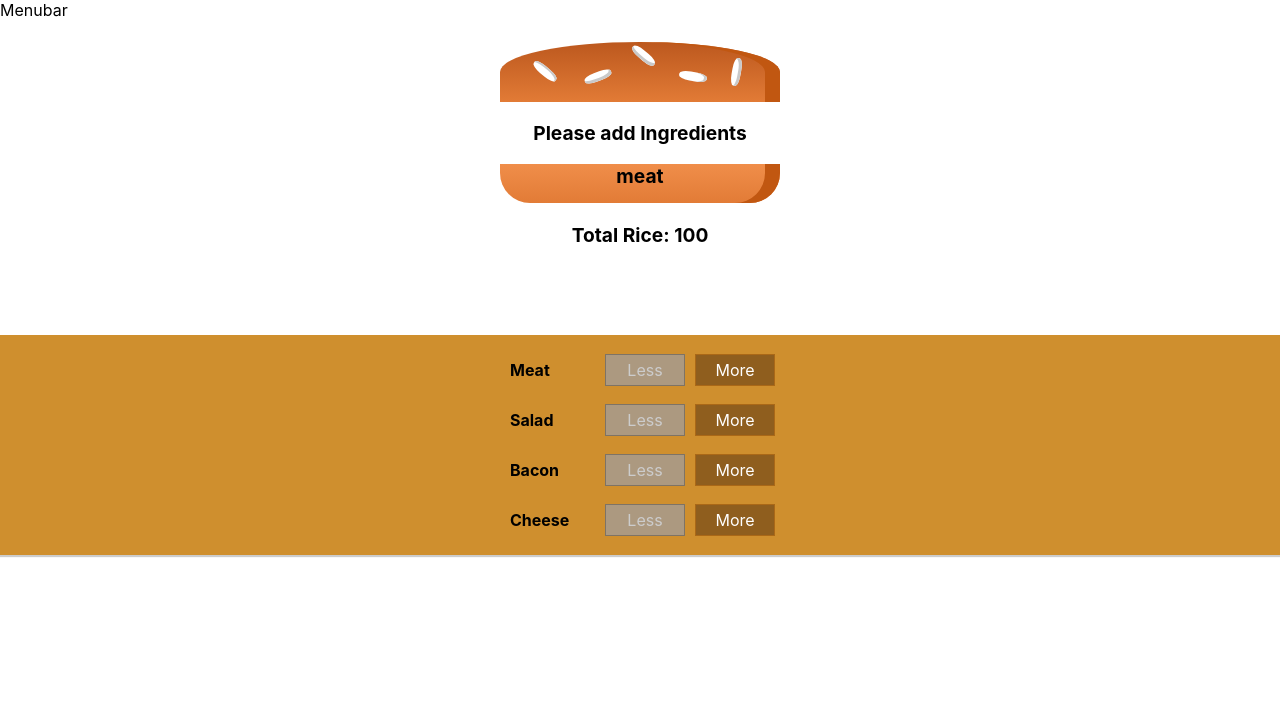
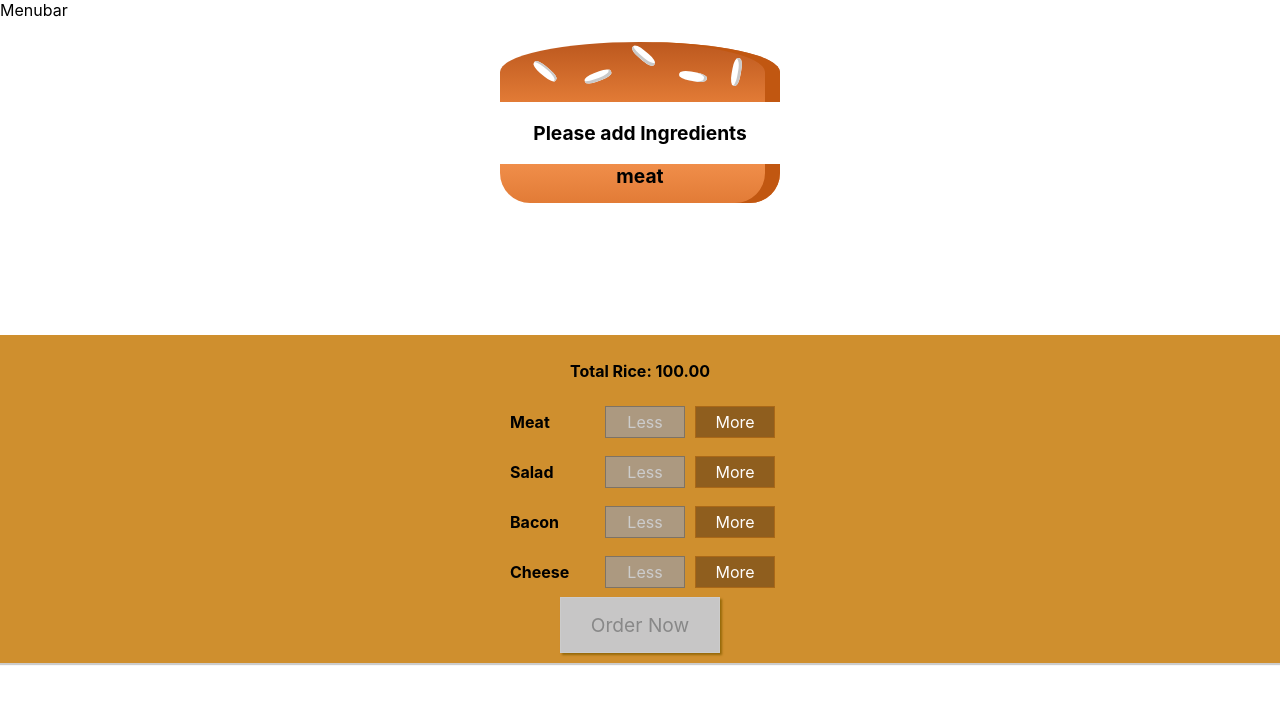
Before and after one commit to AbinPalliyil/Burger-app-React, a React app: page / in a window 1280 px wide. Shown: the top 704 px of the page. Built offline with nearby package versions, Linux system fonts and the light colour scheme.

Commit message:
Added order button

```diff
--- a/src/components/Burger/BuildControls/BuildControl/BuildControl.js
+++ b/src/components/Burger/BuildControls/BuildControl/BuildControl.js
@@ -24,6 +24,7 @@
 	added: PropTypes.func.isRequired,
 	removed: PropTypes.func.isRequired,
 	disabled: PropTypes.bool.isRequired,
+	totalPrice: PropTypes.number.isRequired,
 };
 
 export default BuildControl;
--- a/src/components/Burger/BuildControls/BuildControls.js
+++ b/src/components/Burger/BuildControls/BuildControls.js
@@ -13,6 +13,9 @@
 
 	return (
 		<div className={Classes.BuildControls}>
+			<p>
+				<strong>Total Rice: {props.totalPrice.toFixed(2)}</strong>
+			</p>
 			{controls.map((ctrls) => (
 				<BuildControl
 					added={() => props.ingedientAdded(ctrls.type)}
@@ -21,8 +24,14 @@
 					label={ctrls.label}
 					type={ctrls.type}
 					disabled={props.disabled[ctrls.type]}
+					totalPrice={props.totalPrice}
 				/>
 			))}
+			<button
+				className={Classes.OrderButton}
+				disabled={!props.purchasable}>
+				Order Now
+			</button>
 		</div>
 	);
 };
@@ -31,6 +40,8 @@
 	ingedientAdded: PropTypes.func.isRequired,
 	ingedientRemoved: PropTypes.func.isRequired,
 	disabled: PropTypes.object.isRequired,
+	totalPrice: PropTypes.number.isRequired,
+	purchasable: PropTypes.bool.isRequired,
 };
 
 export default BuildControls;
--- a/src/components/Burger/BuildControls/BuildControls.module.css
+++ b/src/components/Burger/BuildControls/BuildControls.module.css
@@ -1,10 +1,52 @@
 .BuildControls {
 	width: 100%;
-    background-color: #CF8F2E;
+	background-color: #cf8f2e;
 	display: flex;
 	flex-flow: column;
 	align-items: center;
 	padding: 10px 0;
 	margin: auto;
-    box-shadow: 0 2px 1px #CCC;
+	box-shadow: 0 2px 1px #ccc;
 }
+
+.OrderButton {
+	background-color: #dad735;
+	outline: none;
+	cursor: pointer;
+	border: 1px solid #966909;
+	color: #966909;
+	font-family: inherit;
+	font-size: 1.2em;
+	padding: 15px 30px;
+	box-shadow: 2px 2px 2px #966909;
+}
+
+.OrderButton:hover,
+.OrderButton:active {
+	background-color: #a0db41;
+	border: 1px solid #966909;
+	color: #966909;
+}
+
+.OrderButton:disabled {
+	background-color: #c7c6c6;
+	cursor: not-allowed;
+	border: 1px solid #ccc;
+	color: #888888;
+}
+
+.OrderButton:not(:disabled) {
+	animation: enable 0.3s linear;
+}
+
+@keyframes enable {
+	0% {
+		transform: scale(1);
+	}
+	60% {
+		transform: scale(1.1);
+	}
+	100% {
+		transform: scale(1);
+	}
+}
--- a/src/components/Burger/Burger.js
+++ b/src/components/Burger/Burger.js
@@ -22,14 +22,12 @@
 			<BurgerIngrediant type='bread-top' />
 			{transformedIngredients}
 			<BurgerIngrediant type='bread-bottom' />
-			<p>Total Rice: {props.price}</p>
 		</div>
 	);
 };
 
 Burger.propTypes = {
 	Ingredients: PropTypes.object,
-	price: PropTypes.number.isRequired,
 };
 
 export default Burger;
--- a/src/containers/BurgerBuilder/BurgerBuilder.js
+++ b/src/containers/BurgerBuilder/BurgerBuilder.js
@@ -22,9 +22,21 @@
 				meat: 0,
 			},
 			totalPrice: 100,
+			purchasable: false,
 		};
 		this.addIngredientHandler = this.addIngredientHandler.bind(this);
 		this.removeIngredientHandler = this.removeIngredientHandler.bind(this);
+	}
+
+	updatePurchaseState(ingerdients) {
+		const sum = Object.keys(ingerdients)
+			.map((igKey) => {
+				return ingerdients[igKey];
+			})
+			.reduce((sum, el) => {
+				return sum + el;
+			}, 0);
+		this.setState({ purchasable: sum > 0 });
 	}
 
 	/**
@@ -44,6 +56,7 @@
 			Ingredients: updatedIngredients,
 			totalPrice: newPrice,
 		});
+		this.updatePurchaseState(updatedIngredients);
 	}
 
 	removeIngredientHandler(type) {
@@ -61,6 +74,7 @@
 				totalPrice: newPrice,
 				Ingredients: updatedIngredients,
 			});
+			this.updatePurchaseState(updatedIngredients);
 		}
 	}
 
@@ -80,6 +94,8 @@
 					ingedientAdded={this.addIngredientHandler}
 					ingedientRemoved={this.removeIngredientHandler}
 					disabled={diabledInfo}
+					totalPrice={this.state.totalPrice}
+					purchasable={this.state.purchasable}
 				/>
 			</Aux>
 		);
```
Lines whose indentation alone changed are shown as unchanged.
